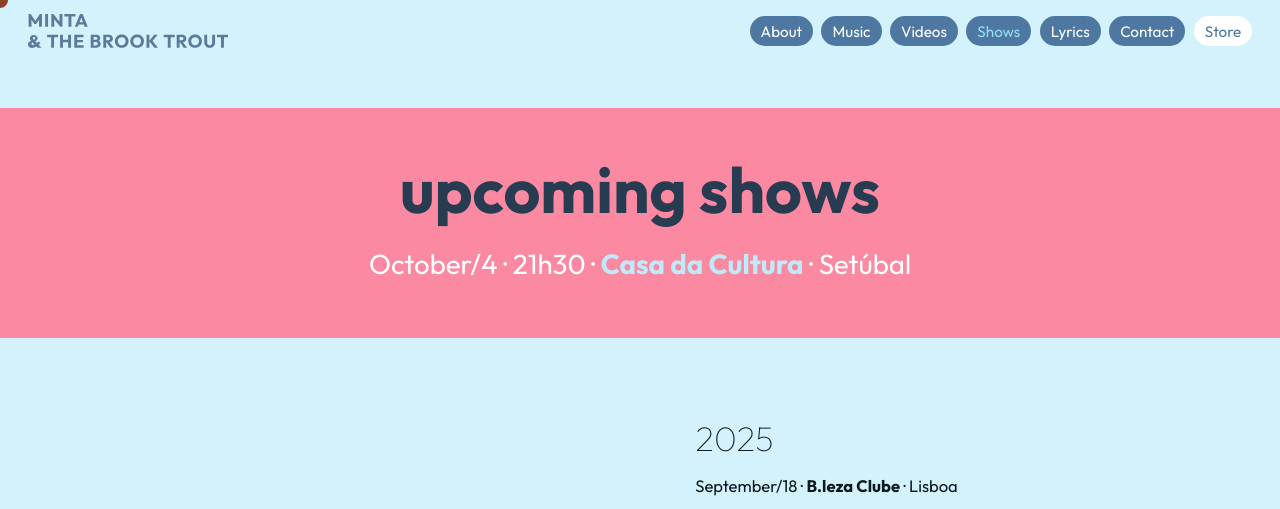
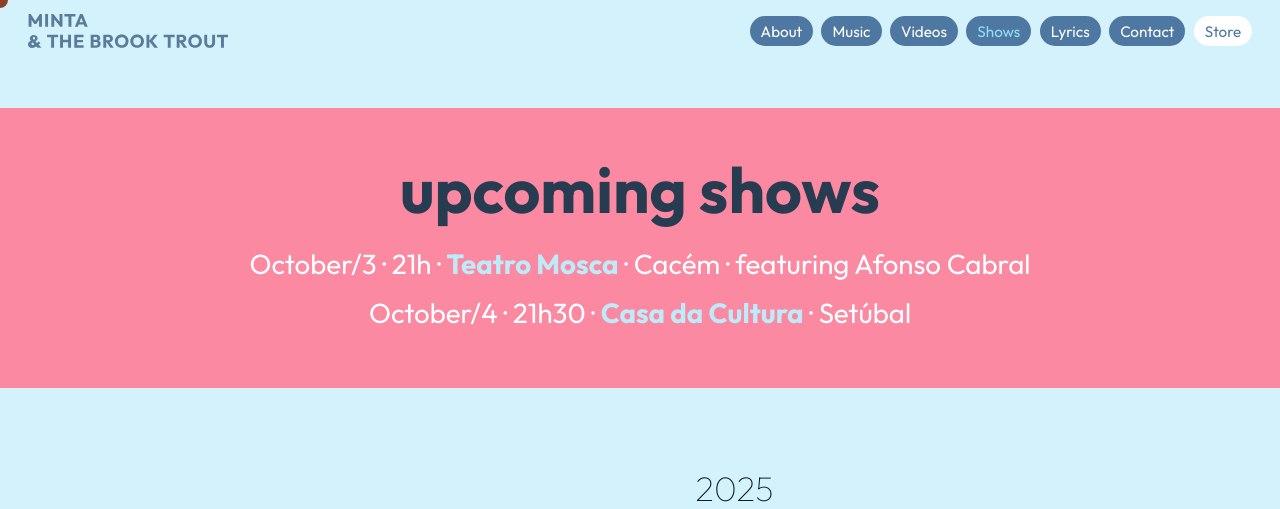
Before and after one commit to filipamarta/minta-2024, a website built with Vite: page shows.html in a window 1280 px wide. Shown: the top 509 px of the page. Built offline with nearby package versions, Linux system fonts and the light colour scheme.

Commit message:
update shows

```diff
--- a/shows.html
+++ b/shows.html
@@ -83,6 +83,9 @@
    <section class="content col-1 center upcoming">
       <div>
         <h1>upcoming shows</h1>
+         <p>
+            October/3 · 21h · <a target="_blank" rel="noopener noreferrer" href="https://teatromosca.bol.pt/Comprar/Bilhetes/163639-afonso_cabral_minta_the_brook_trout_festa_louva_a_deus-amas_aud_mun_antoniosilva/"><strong>Teatro Mosca</strong></a> · Cacém · featuring Afonso Cabral
+        </p>
         <p>
             October/4 · 21h30 · <a target="_blank" rel="noopener noreferrer" href="https://www.casadacultura-setubal.pt/programacao/minta-the-brook-trout/"><strong>Casa da Cultura</strong></a> · Setúbal
         </p>
```
